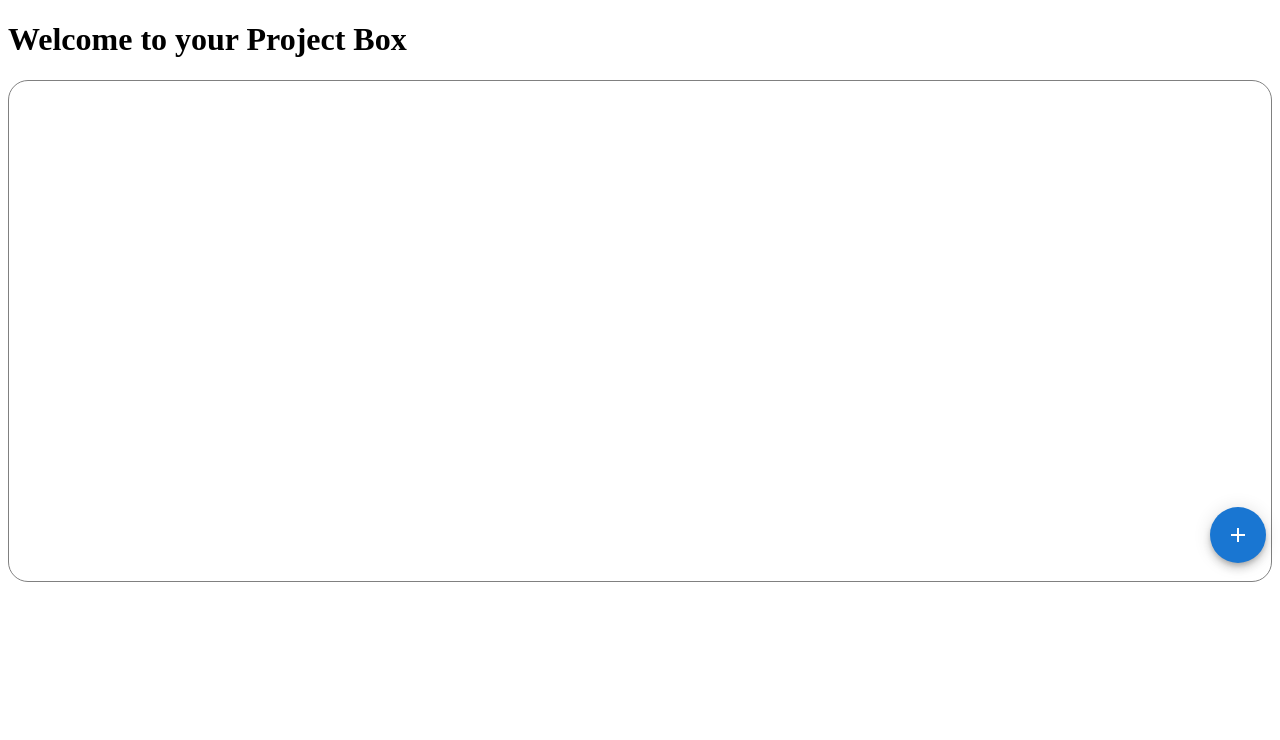
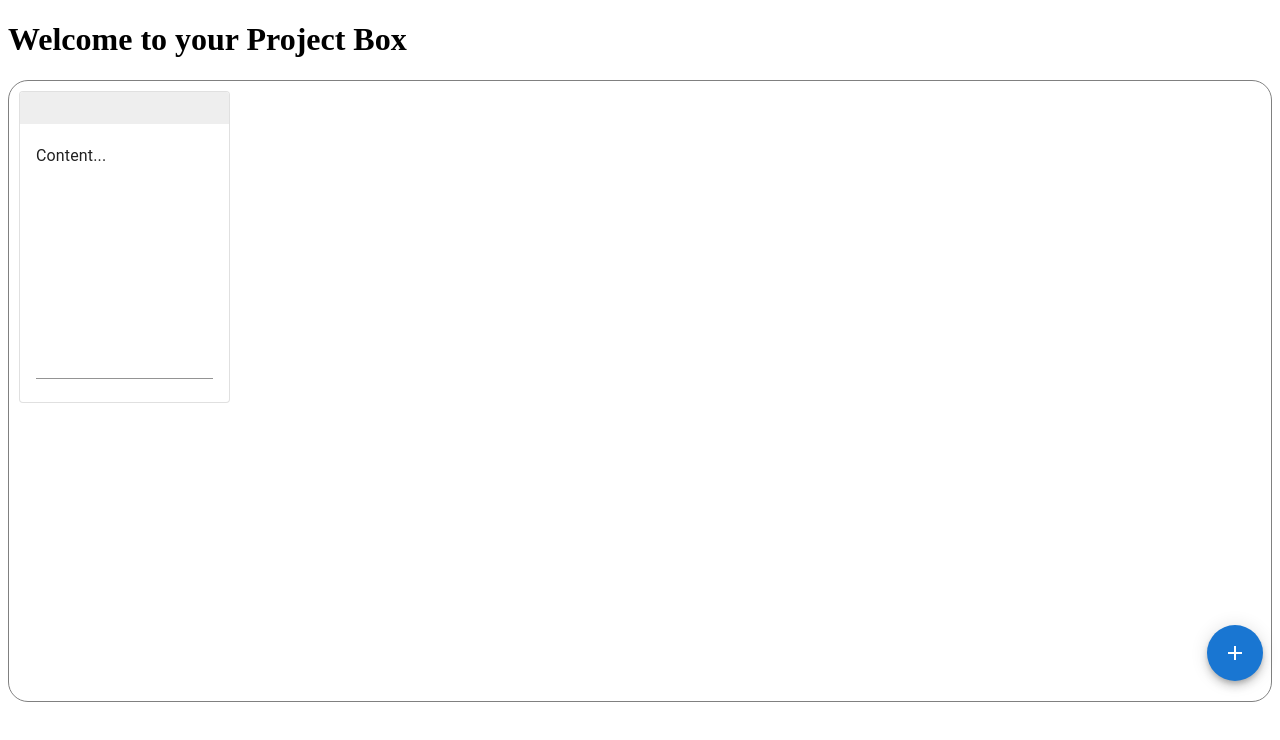
Before and after one commit to ThomasOh92/project-box-v2, a React app: page / in a window 1280 px wide. Shown: the top 740 px of the page. Built offline with nearby package versions, Linux system fonts and the light colour scheme.

Commit message:
First pre existing element - Sticky Note - Added

```diff
--- a/src/components/projectbox.tsx
+++ b/src/components/projectbox.tsx
@@ -1,29 +1,52 @@
 import * as React from 'react';
+const { useState } = React;
 import { WidthProvider, Responsive } from 'react-grid-layout';
-import {Box, SpeedDial, SpeedDialIcon, SpeedDialAction}  from '@mui/material';
+import {Box, SpeedDial, SpeedDialIcon, SpeedDialAction, TextField}  from '@mui/material';
+import { Card, CardHeader, CardContent } from '@mui/material';
 import FileCopyIcon from '@mui/icons-material/FileCopyOutlined';
+import { grey } from '@mui/material/colors';
 
 const ResponsiveReactGridLayout = WidthProvider(Responsive);
 
 const ProjectBox: React.FC = () => {
 
+  const [noteContent, setNoteContent] = useState('Content...');
   const actions = [
     { icon: <FileCopyIcon />, name: 'Copy' },
     { icon: <FileCopyIcon />, name: 'Copy2' },
     { icon: <FileCopyIcon />, name: 'Copy3' },
     { icon: <FileCopyIcon />, name: 'Copy4' },
   ];
-
   const layout = [
-    { i: "addButton", x: 11.45, y: 1.1, w: 0.5, h: 0.5, static: true },
+    { i: "addButton", x: 40, y: 1.75, w: 2, h: 2, static: true, minW: 2, minH: 2},
+    { i: "stickyNote", x: 0, y: 0, w: 7, h: 2, minW: 2, minH: 0},
   ];
 
 
   return (
-    <Box sx={{ height:500, transform: 'translateZ(0px)', flexGrow: 1, border: '1px solid grey', borderRadius: 5}}>
-      <ResponsiveReactGridLayout className="layout" layouts={{lg: layout}} breakpoints={{lg: 1200}} cols={{lg: 12}}>
-        <div key="addButton">
+    <Box sx={{height:'620px', transform: 'translateZ(0px)', flexGrow: 1, border: '1px solid grey', borderRadius: 5}}>
+      <ResponsiveReactGridLayout
+        className="layout"
+        layouts={{lg: layout}}
+        breakpoints={{lg: 1200}}
+        cols={{lg: 40}}
+        compactType={null}
+        draggableHandle=".dragHandle">
+        <Card key='stickyNote' variant='outlined'>
+          <CardHeader className="dragHandle" sx={{ bgcolor: 'grey.200' }}/>
+          <CardContent>
+            <TextField
+              value={noteContent}
+              onChange={(event) => setNoteContent(event.target.value)}
+              fullWidth
+              multiline
+              rows="10"
+              variant='standard'
+            />
+          </CardContent>
+        </Card>
         <SpeedDial
+          key="addButton"
           ariaLabel="SpeedDial basic example"
           icon={<SpeedDialIcon />}
         >
@@ -35,7 +58,6 @@ const ProjectBox: React.FC = () => {
             />
           ))}
         </SpeedDial>
-        </div>
       </ResponsiveReactGridLayout>
   </Box>
 
--- a/webpack.config.js
+++ b/webpack.config.js
@@ -22,6 +22,10 @@ module.exports = (env, argv) => {
     },
     resolve: {
       extensions: ['.tsx', '.ts', '.js'],
+      alias: {
+        react: path.resolve('./node_modules/react'),
+      }
+
     },
     output: {
       filename: 'bundle.js',
```
Lines whose indentation alone changed are shown as unchanged.
